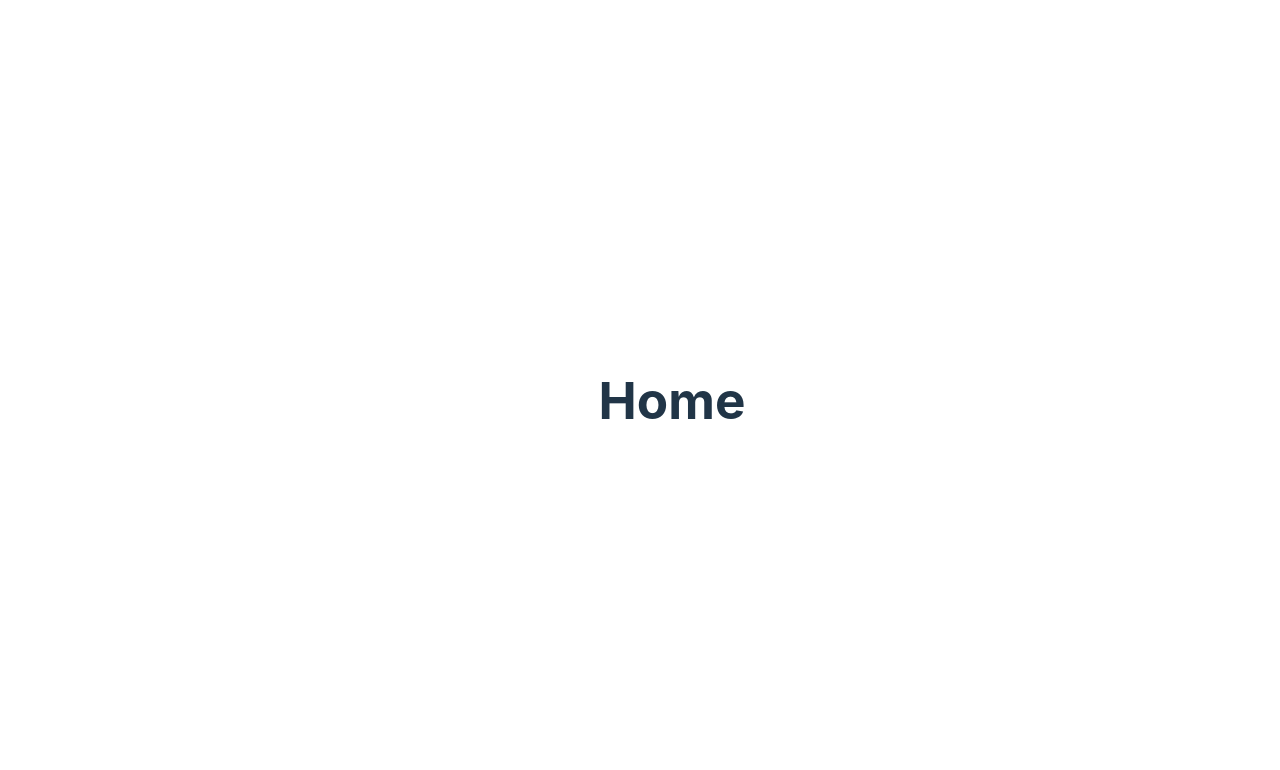
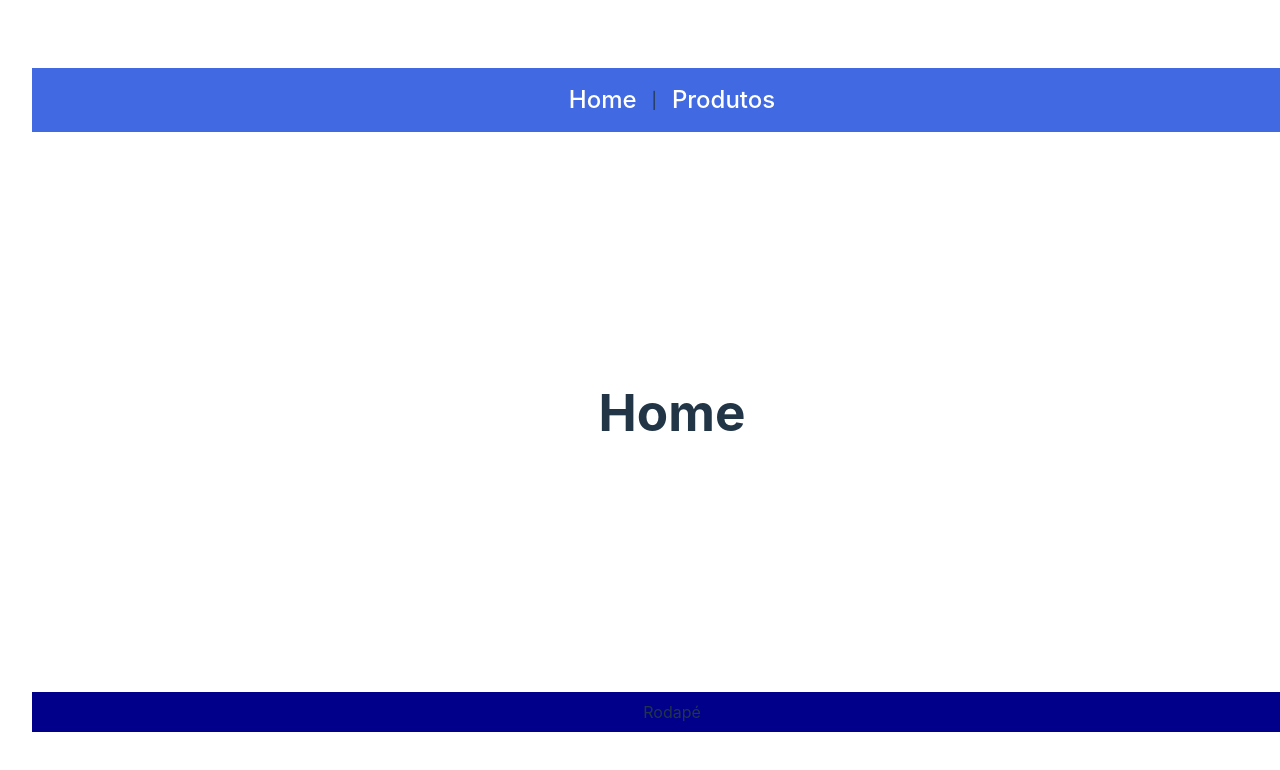
Before and after one commit to gustavocarvalho1997/cp2-p1, a React (Vite) app: page / in a window 1280 px wide. Shown: the top 770 px of the page. Built offline with nearby package versions, Linux system fonts and the light colour scheme.

Commit message:
Add os componentes Menu e Rodape no App.jsx

```diff
--- a/src/App.jsx
+++ b/src/App.jsx
@@ -1,11 +1,15 @@
 import './App.css'
 import { Outlet } from 'react-router-dom'
+import Menu from './components/Menu'
+import Rodape from './components/Rodape'
 
 function App() {
 
   return (
     <>
+      <Menu/>
       <Outlet/>
+      <Rodape/>
     </>
   )
 }
```
Also changed, not shown: 1 other file (tests, documents, lock files or other folders).
